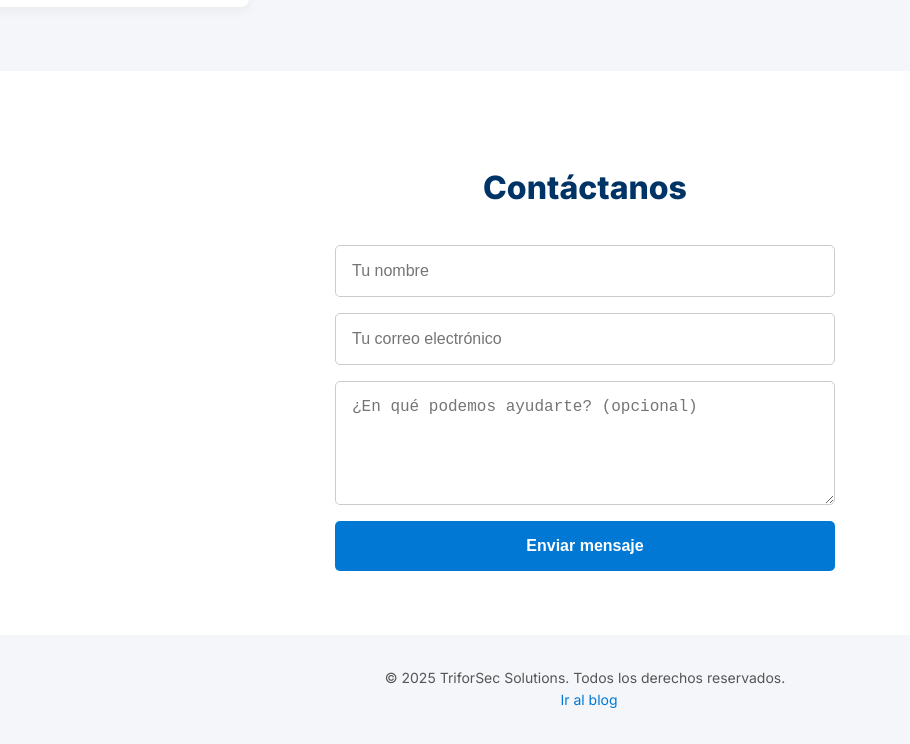
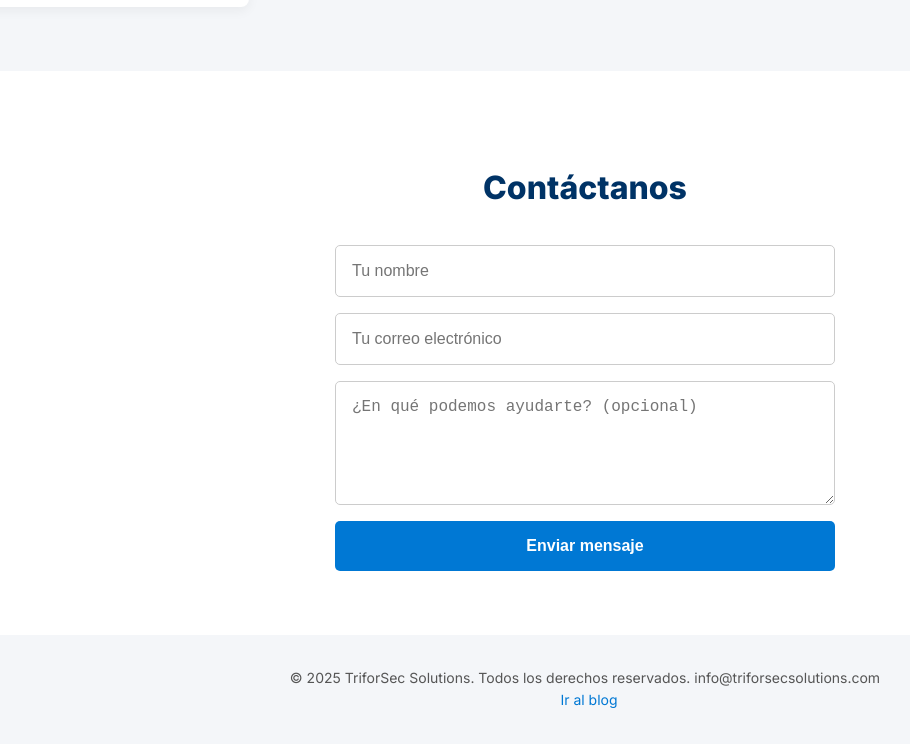
Before and after one commit to triforsecsolutions/triforsecsolutions.github.io, a plain HTML site: page index.html in a window 1280 px wide. Shown: the part 1419-2163 px from the top of the page, without its empty margins (55-965 px from the left). Drawn offline with Linux system fonts and the light colour scheme.

Commit message:
Update index.html

```diff
--- a/index.html
+++ b/index.html
@@ -278,7 +278,7 @@
   </section>
 
   <footer>
-    © 2025 TriforSec Solutions. Todos los derechos reservados.
+    © 2025 TriforSec Solutions. Todos los derechos reservados. info@triforsecsolutions.com
     <br />
     <a href="/blog/">Ir al blog</a>
   </footer>
```
